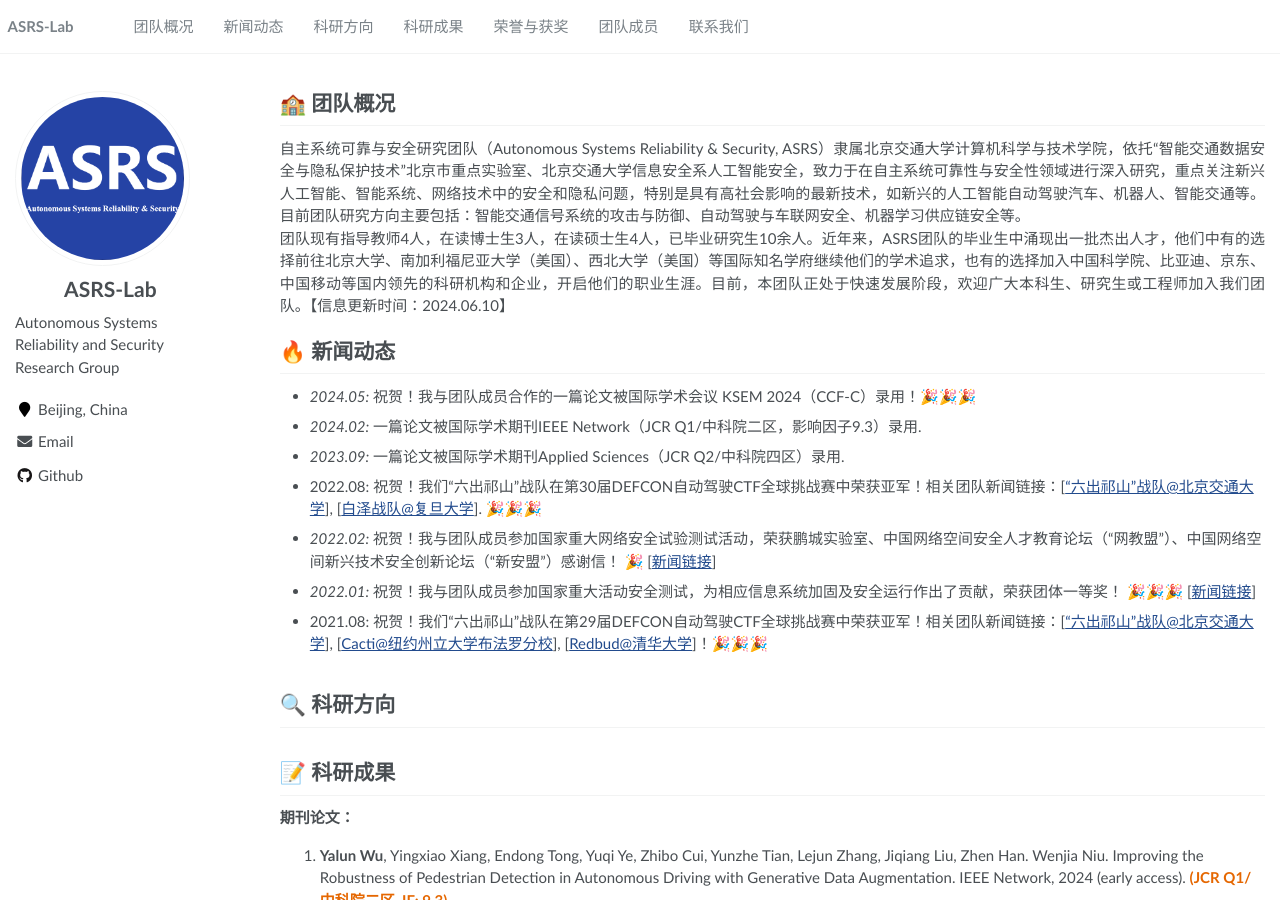
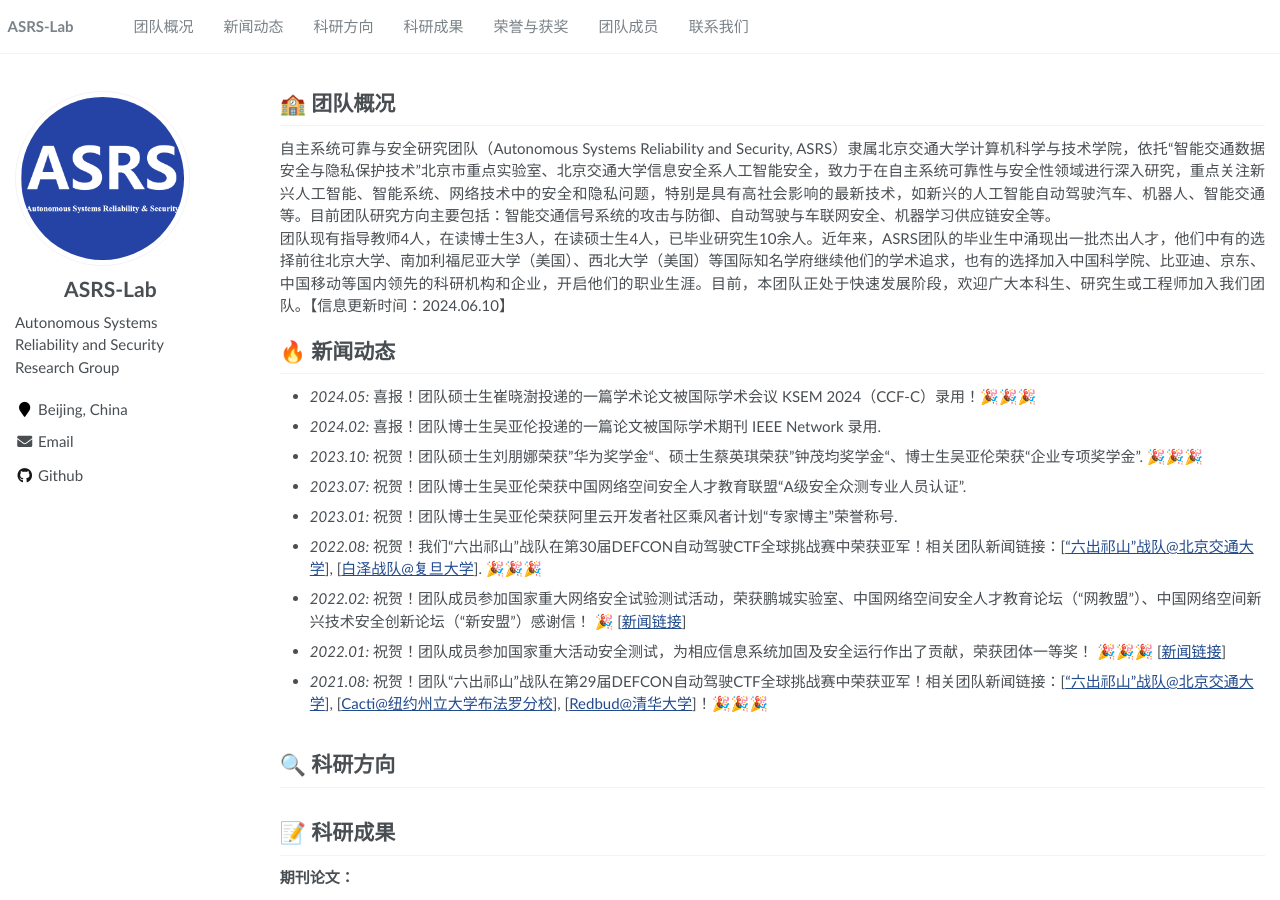
Before and after one commit to ASRS-Lab/ASRS-Lab.github.io, a Jekyll site: the page built from _pages/about.md, in a window 1280 px wide and 900 px high. Built offline with Jekyll 4.4.1, drawn with Linux system fonts in a browser that asks for light colours; some of the changed text lies outside the part shown.

Commit message:
更新团队概况,fix bugs

```diff
--- a/_pages/about.md
+++ b/_pages/about.md
@@ -19,21 +19,30 @@ redirect_from:
 
 # 🏫 团队概况
 <div style="text-align:justify;">
-自主系统可靠与安全研究团队（Autonomous Systems Reliability &amp; Security, ASRS）隶属北京交通大学计算机科学与技术学院，依托“智能交通数据安全与隐私保护技术”北京市重点实验室、北京交通大学信息安全系人工智能安全，致力于在自主系统可靠性与安全性领域进行深入研究，重点关注新兴人工智能、智能系统、网络技术中的安全和隐私问题，特别是具有高社会影响的最新技术，如新兴的人工智能自动驾驶汽车、机器人、智能交通等。目前团队研究方向主要包括：智能交通信号系统的攻击与防御、自动驾驶与车联网安全、机器学习供应链安全等。</div>
-
+自主系统可靠与安全研究团队（Autonomous Systems Reliability and Security, ASRS）隶属北京交通大学计算机科学与技术学院，依托“智能交通数据安全与隐私保护技术”北京市重点实验室、北京交通大学信息安全系人工智能安全，致力于在自主系统可靠性与安全性领域进行深入研究，重点关注新兴人工智能、智能系统、网络技术中的安全和隐私问题，特别是具有高社会影响的最新技术，如新兴的人工智能自动驾驶汽车、机器人、智能交通等。目前团队研究方向主要包括：智能交通信号系统的攻击与防御、自动驾驶与车联网安全、机器学习供应链安全等。</div>
 
 <div style="text-align:justify;">团队现有指导教师4人，在读博士生3人，在读硕士生4人，已毕业研究生10余人。近年来，ASRS团队的毕业生中涌现出一批杰出人才，他们中有的选择前往北京大学、南加利福尼亚大学（美国）、西北大学（美国）等国际知名学府继续他们的学术追求，也有的选择加入中国科学院、比亚迪、京东、中国移动等国内领先的科研机构和企业，开启他们的职业生涯。目前，本团队正处于快速发展阶段，欢迎广大本科生、研究生或工程师加入我们团队。【信息更新时间：2024.06.10】
 </div>
 <span class='anchor' id='News'></span>
 
 # 🔥 新闻动态
-- *2024.05:* 祝贺！我与团队成员合作的一篇论文被国际学术会议 KSEM 2024（CCF-C）录用！🎉🎉🎉
-- *2024.02:* 一篇论文被国际学术期刊IEEE Network（JCR Q1/中科院二区，影响因子9.3）录用.
-- *2023.09:* 一篇论文被国际学术期刊Applied Sciences（JCR Q2/中科院四区）录用.
-- 2022.08: 祝贺！我们“六出祁山”战队在第30届DEFCON自动驾驶CTF全球挑战赛中荣获亚军！相关团队新闻链接：[[“六出祁山”战队@北京交通大学](https://scit.bjtu.edu.cn/cms/item/5040.html)], [[白泽战队@复旦大学](https://secsys.fudan.edu.cn/ff/46/c26973a458566/page.htm)]. 🎉🎉🎉
-- *2022.02:* 祝贺！我与团队成员参加国家重大网络安全试验测试活动，荣获鹏城实验室、中国网络空间安全人才教育论坛（“网教盟”）、中国网络空间新兴技术安全创新论坛（“新安盟”）感谢信！ 🎉 [[新闻链接](https://scit.bjtu.edu.cn/cms/item/4891.html)]
-- *2022.01:* 祝贺！我与团队成员参加国家重大活动安全测试，为相应信息系统加固及安全运行作出了贡献，荣获团体一等奖！ 🎉🎉🎉 [[新闻链接](https://scit.bjtu.edu.cn/cms/item/4906.html)]
-- 2021.08: 祝贺！我们“六出祁山”战队在第29届DEFCON自动驾驶CTF全球挑战赛中荣获亚军！相关团队新闻链接：[[“六出祁山”战队@北京交通大学](http://scit.bjtu.edu.cn/mobile/item/4790.html)], [[Cacti@纽约州立大学布法罗分校](https://engineering.buffalo.edu/computer-science-engineering/news-and-events/news.host.html/content/shared/engineering/home/articles/news-articles/2021/team-cacti-places-5th-at-baidu-autodriving-capture-the-flag-comp.detail.html)], [[Redbud@清华大学](https://netsec.ccert.edu.cn/eng/hacking/2021-08-06-autodrive-defcon)]！🎉🎉🎉
+- *2024.05:* 喜报！团队硕士生崔晓澍投递的一篇学术论文被国际学术会议 KSEM 2024（CCF-C）录用！🎉🎉🎉
+
+- *2024.02:* 喜报！团队博士生吴亚伦投递的一篇论文被国际学术期刊 IEEE Network 录用.
+
+- *2023.10:* 祝贺！团队硕士生刘朋娜荣获”华为奖学金“、硕士生蔡英琪荣获”钟茂均奖学金“、博士生吴亚伦荣获“企业专项奖学金”. 🎉🎉🎉
+
+- *2023.07:* 祝贺！团队博士生吴亚伦荣获中国网络空间安全人才教育联盟“A级安全众测专业人员认证”.
+
+- *2023.01:* 祝贺！团队博士生吴亚伦荣获阿里云开发者社区乘风者计划“专家博主”荣誉称号.
+
+- *2022.08:* 祝贺！我们“六出祁山”战队在第30届DEFCON自动驾驶CTF全球挑战赛中荣获亚军！相关团队新闻链接：[[“六出祁山”战队@北京交通大学](https://scit.bjtu.edu.cn/cms/item/5040.html)], [[白泽战队@复旦大学](https://secsys.fudan.edu.cn/ff/46/c26973a458566/page.htm)]. 🎉🎉🎉
+
+- *2022.02:* 祝贺！团队成员参加国家重大网络安全试验测试活动，荣获鹏城实验室、中国网络空间安全人才教育论坛（“网教盟”）、中国网络空间新兴技术安全创新论坛（“新安盟”）感谢信！ 🎉 [[新闻链接](https://scit.bjtu.edu.cn/cms/item/4891.html)]
+
+- *2022.01:* 祝贺！团队成员参加国家重大活动安全测试，为相应信息系统加固及安全运行作出了贡献，荣获团体一等奖！ 🎉🎉🎉 [[新闻链接](https://scit.bjtu.edu.cn/cms/item/4906.html)]
+
+- *2021.08:* 祝贺！团队“六出祁山”战队在第29届DEFCON自动驾驶CTF全球挑战赛中荣获亚军！相关团队新闻链接：[[“六出祁山”战队@北京交通大学](http://scit.bjtu.edu.cn/mobile/item/4790.html)], [[Cacti@纽约州立大学布法罗分校](https://engineering.buffalo.edu/computer-science-engineering/news-and-events/news.host.html/content/shared/engineering/home/articles/news-articles/2021/team-cacti-places-5th-at-baidu-autodriving-capture-the-flag-comp.detail.html)], [[Redbud@清华大学](https://netsec.ccert.edu.cn/eng/hacking/2021-08-06-autodrive-defcon)]！🎉🎉🎉
 
 
 
@@ -78,26 +87,9 @@ redirect_from:
 
 <span class='anchor' id='Honor-and-Reward'></span>
 # 🎖 荣誉与获奖
-**团体奖项：**
-- *2023.12:* 服务班级获评北京市“先进班集体”荣誉称号. (班长)
-- *2023.12:* 服务班级获评北京交通大学“研究生先进班集体”荣誉称号. (班长)
-- *2023.10:* 作为群众代表参加中国残疾人联合会第八次全国代表大会开幕会，以精神饱满、热情洋溢的态度展现了北京交通大学良好的精神风貌，为大会营造了浓厚热烈的氛围，荣获中国残疾人联合会办公厅“感谢信”.
-- *2022.08:* 荣获第30届DEFCON自动驾驶CTF全球挑战赛团体亚军. (队长, 排名: 3/9)
-- *2022.05:* 服务班级获评北京交通大学计算机与信息技术学院“青春绽放, 梦由芯生”班级风采大赛二等奖. (班长)
-- *2021.08:* 荣获第29届DEFCON自动驾驶CTF全球挑战赛团体亚军. (队长, 排名: 1/10)
-- *2022.01:* 荣获国家重点活动安全测试活动团体一等奖. (队长)
-
-**个人奖项：**
-
-- *2023.12:* 荣获北京交通大学“企业专项奖学金”.
-- *2023.12:* 荣获北京交通大学“社会工作优秀奖学金”.
-- *2023.12:* 荣获北京交通大学“优秀研究生干部”.
-- *2023.07:* 荣获中国网络空间安全人才教育联盟“A级安全众测专业人员认证”.
-- *2023.01:* 荣获阿里云开发者社区乘风者计划“专家博主”荣誉称号.
-- *2022.12*: 获评北京交通大学“优秀兼职辅导员”荣誉称号.
-- *2022.11:* 荣获北京交通大学研究生骨干培训班“结业证书”.
-
-
+- *2022.08:* 第30届DEFCON自动驾驶CTF全球挑战赛，团体亚军，主办单位：百度安全\&加州大学尔湾分校.
+- *2021.08:* 第29届DEFCON自动驾驶CTF全球挑战赛，团体亚军，主办单位：百度安全&加州大学尔湾分校.
+- *2022.01:* 国家重点活动安全测试活动，团体一等奖，主办单位：鹏城实验室.
 
 <span class='anchor' id='Members'></span>
 
```
